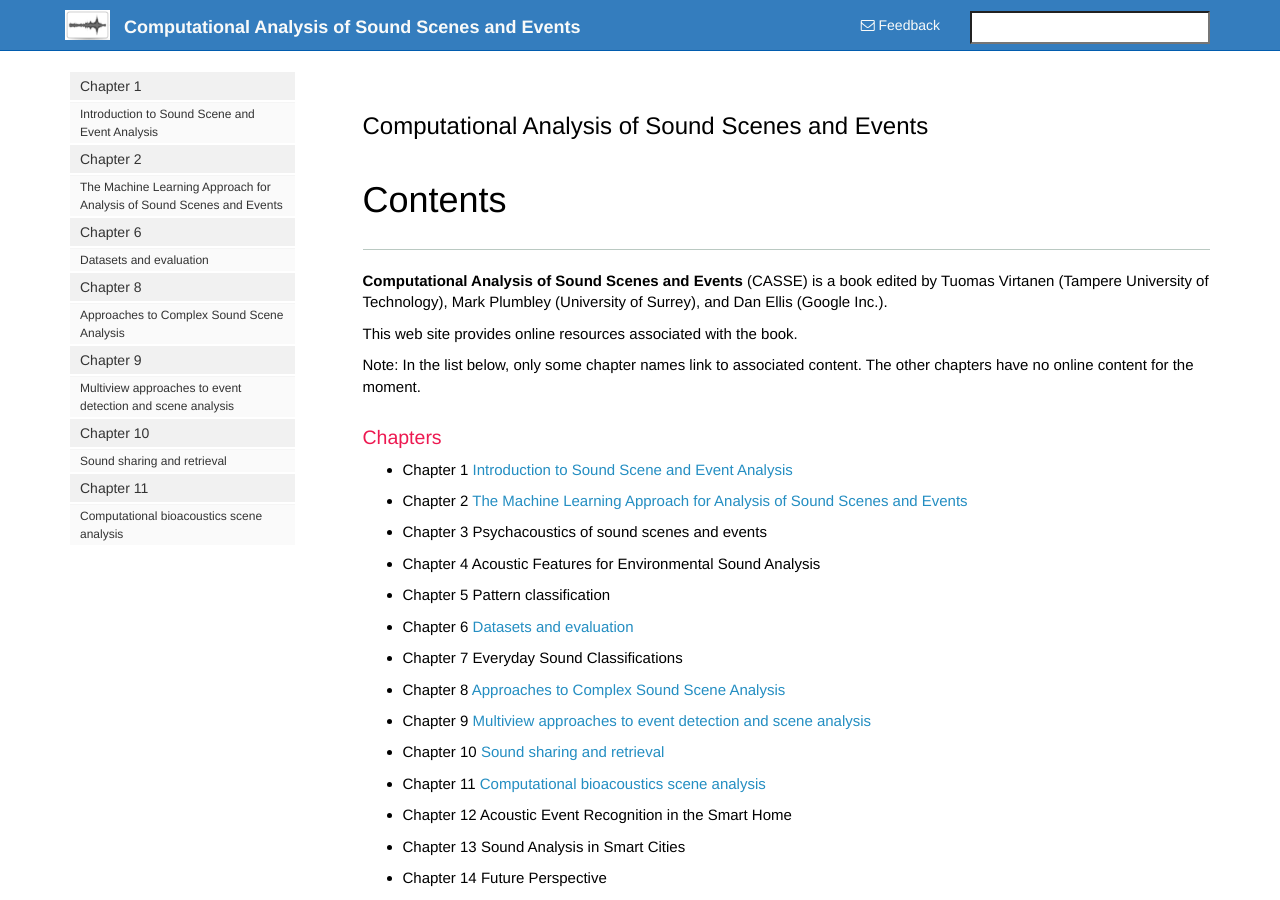
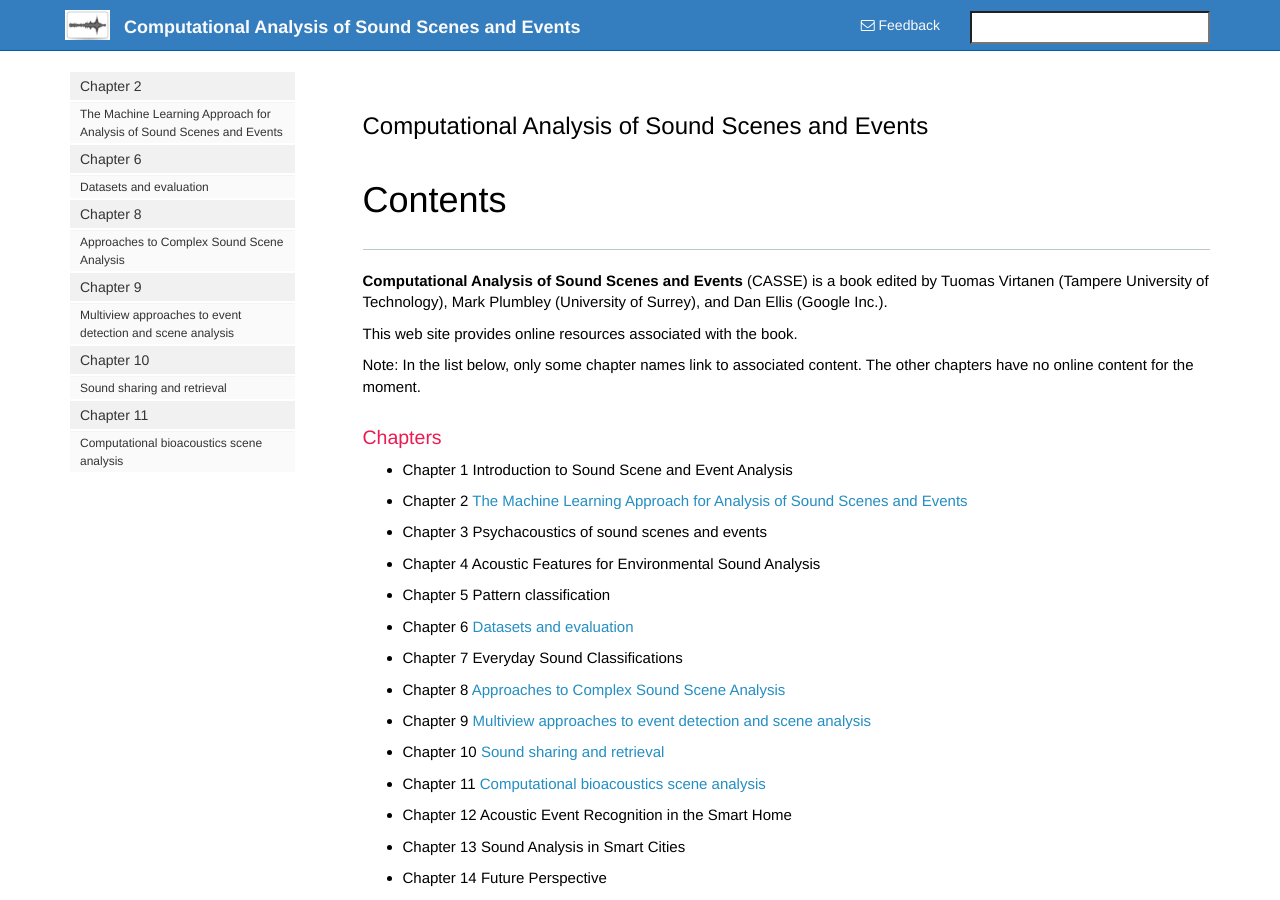
Before and after one commit to cassebook/cassebook.github.io, a Jekyll site: the page built from index.md, in a window 1280 px wide. Built offline with Jekyll 4.4.1, drawn with Linux system fonts in a browser that asks for light colours; nearby versions of some CDN libraries; comment, search, counter and statistics services are not loaded.

Commit message:
Chapter 1 content re-hidden.

```diff
--- a/_config.yml
+++ b/_config.yml
@@ -18,7 +18,7 @@ social:
   links:
     - https://github.com/cassebook
 # Chapters with content to display
-chapters: [ "Chapter  1", "Chapter  2", "Chapter  6", "Chapter  8", "Chapter  9", "Chapter 10", "Chapter 11" ]
+chapters: [ "Chapter  2", "Chapter  6", "Chapter  8", "Chapter  9", "Chapter 10", "Chapter 11" ]
 
 # -----
 # Build
```
